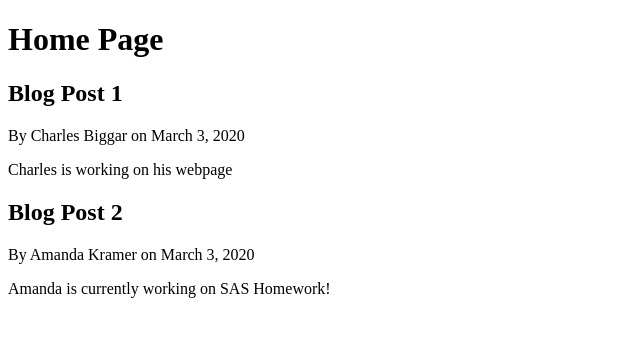
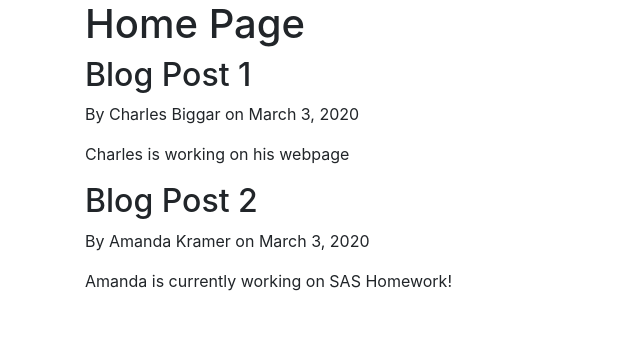
Before and after one commit to CharlesPBiggar/Flask-Blog, a Flask app: page / in a window 1280 px wide. Shown: the top 337 px of the page, without its empty margins (0-640 px from the left). Run offline with Flask 2, Linux system fonts and the light colour scheme; some libraries are stand-ins or nearby versions.

Commit message:
added bootstrap to layout.html

```diff
--- a/templates/layout.html
+++ b/templates/layout.html
@@ -1,7 +1,13 @@
 <!-- layout template page -->
 <!DOCTYPE html>
-<html>
+<html lang='en'>
 <head>
+    <!-- Bootstrap meta tags -->
+    <meta charset="utf-8">
+    <meta name="viewport" content="width=device-width, initial-scale=1, shrink-to-fit=no">
+    <!-- Bootstrap CSS -->
+    <link rel="stylesheet" href="https://stackpath.bootstrapcdn.com/bootstrap/4.4.1/css/bootstrap.min.css" integrity="sha384-Vkoo8x4CGsO3+Hhxv8T/Q5PaXtkKtu6ug5TOeNV6gBiFeWPGFN9MuhOf23Q9Ifjh" crossorigin="anonymous">
+
     {% if title %}
         <title>Flask Blog - {{ title }}</title>
     {% else %}
@@ -9,6 +15,12 @@
     {% endif %}
 </head>
 <body>
-    {% block content %}{% endblock %}
+    <div class="container">
+        {% block content %}{% endblock %}
+    </div class="container">
+    <!-- Bootstrap: jQuery, Popper.js, Bootstrap JS -->
+    <script src="https://code.jquery.com/jquery-3.4.1.slim.min.js" integrity="sha384-J6qa4849blE2+poT4WnyKhv5vZF5SrPo0iEjwBvKU7imGFAV0wwj1yYfoRSJoZ+n" crossorigin="anonymous"></script>
+    <script src="https://cdn.jsdelivr.net/npm/popper.js@1.16.0/dist/umd/popper.min.js" integrity="sha384-Q6E9RHvbIyZFJoft+2mJbHaEWldlvI9IOYy5n3zV9zzTtmI3UksdQRVvoxMfooAo" crossorigin="anonymous"></script>
+    <script src="https://stackpath.bootstrapcdn.com/bootstrap/4.4.1/js/bootstrap.min.js" integrity="sha384-wfSDF2E50Y2D1uUdj0O3uMBJnjuUD4Ih7YwaYd1iqfktj0Uod8GCExl3Og8ifwB6" crossorigin="anonymous"></script>
 </body>
 </html>
```
